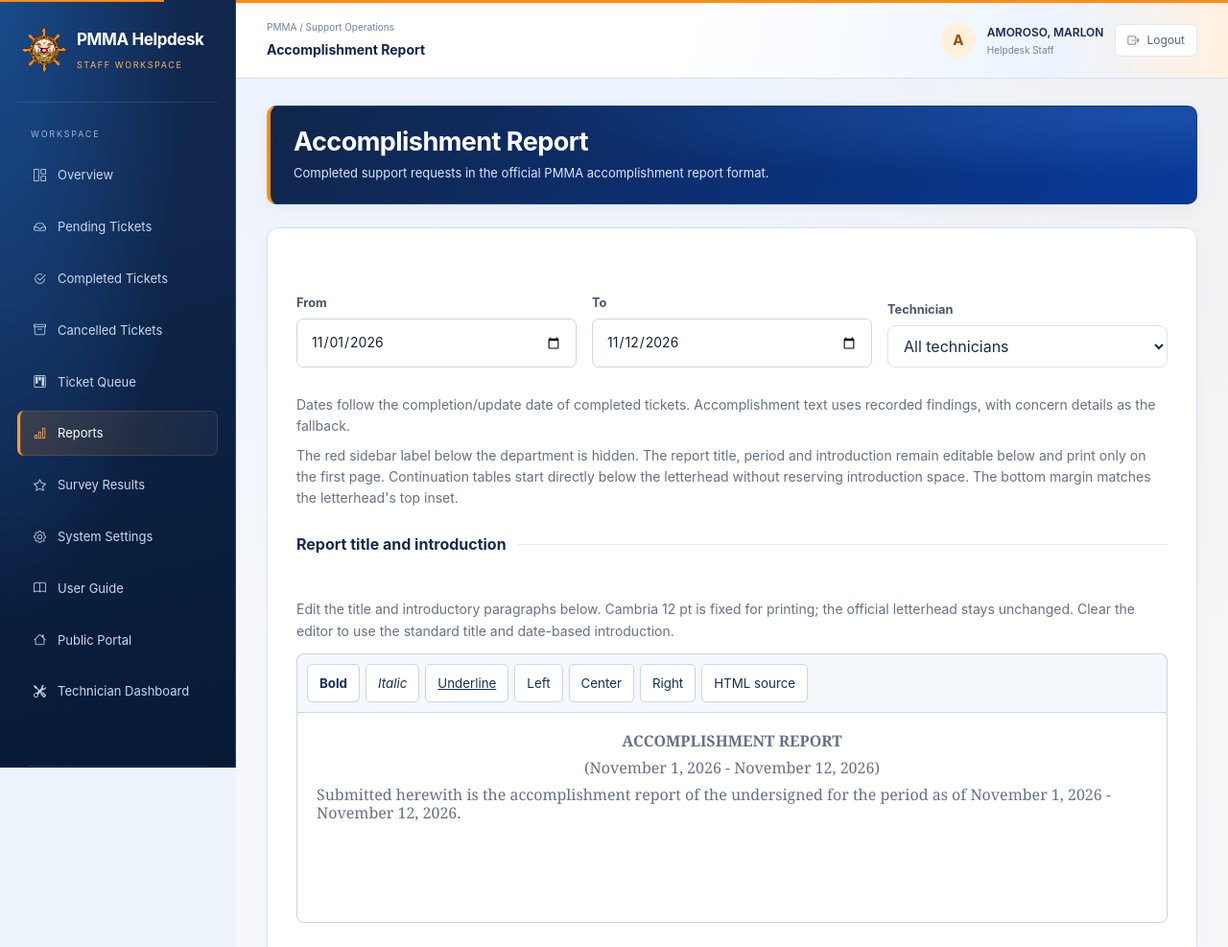
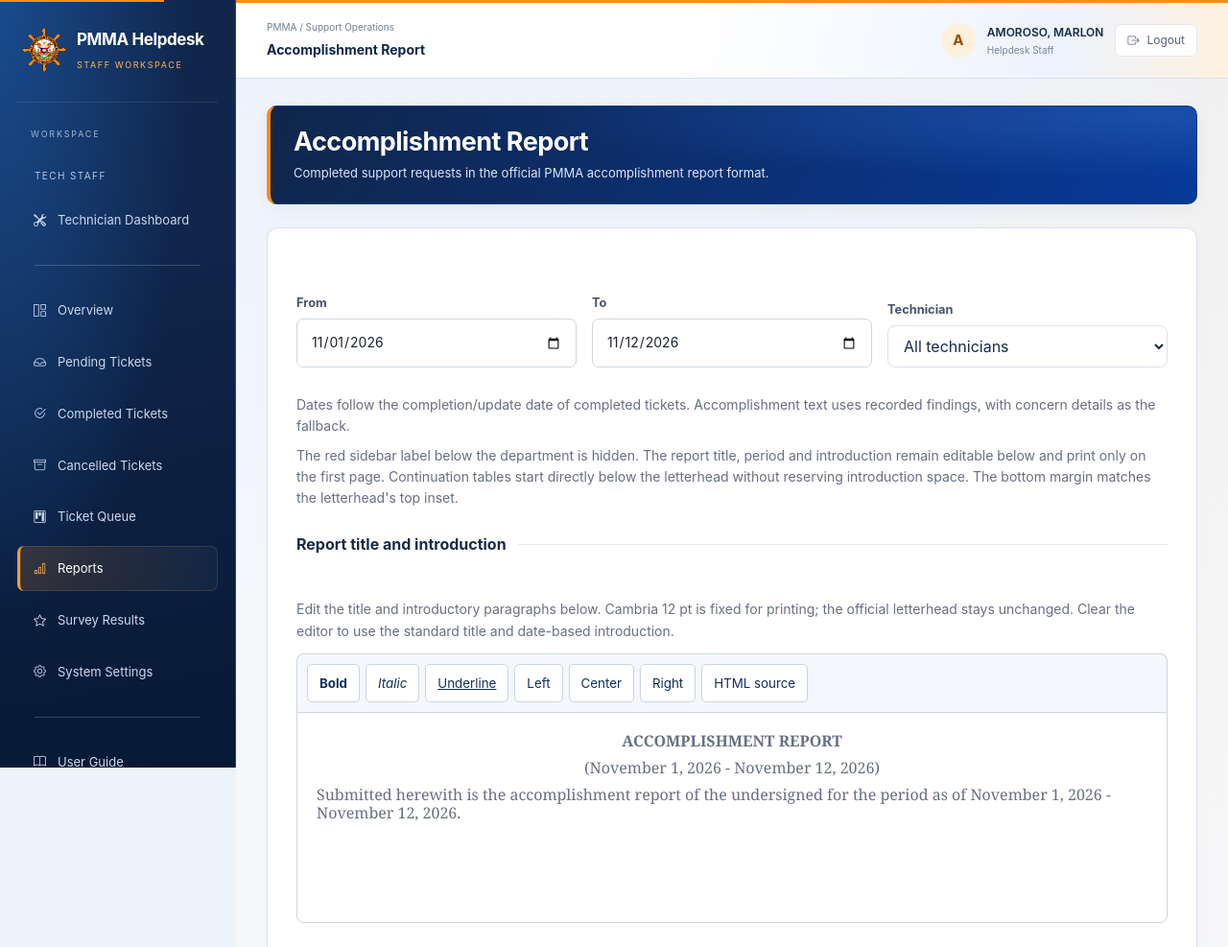
Before and after one commit to pmma-jerryamata/2026_PMMALaravelTemplate, a Laravel app: page /report in a window 1280 px wide. Shown: the top 987 px of the page at 96% size. Run offline with Laravel 9, Linux system fonts and the light colour scheme; a user stored in the database is signed in; data comes from the database, SQL or seed files in the repository.

Commit message:
feat: update technician dashboard navigation and add admin sidebar styling

```diff
--- a/public/helpdesk/css/legacy-adapter.css
+++ b/public/helpdesk/css/legacy-adapter.css
@@ -140,3 +140,5 @@ body { margin: 0; }
     .portal-form .report-actions { flex-direction: column; align-items: stretch; }
     .portal-form .report-actions > .btn { width: 100%; align-self: stretch; white-space: normal; }
 }
+
+.admin-sidebar .admin-nav-divider{border:0;border-top:1px solid #ffffff30;margin:16px 18px}.admin-sidebar nav .admin-nav-label{display:block;margin:16px 18px 8px;font-size:10px;letter-spacing:1.4px;color:#b6c8e4}
--- a/resources/views/helpdesk/layouts/dashboard.blade.php
+++ b/resources/views/helpdesk/layouts/dashboard.blade.php
@@ -15,15 +15,20 @@
 <a class="admin-brand" href="{{ route('dashboard') }}"><img src="{{ asset('helpdesk/images/pmma-logo.png') }}" width="48" height="48" alt="PMMA seal"><span><strong>{{ $systemSettings['app_name'] }}</strong><small>STAFF WORKSPACE</small></span></a>
 <span class="admin-nav-label">WORKSPACE</span><button type="button" class="admin-menu-close" aria-label="Close navigation"><i class="bi bi-x-lg" aria-hidden="true"></i></button>
 <nav id="staff-navigation" aria-label="Staff navigation">
-<a href="{{ route('dashboard') }}" @class(['selected' => request()->routeIs('dashboard', 'admin.index', 'support', 'tech.index') && !request('status')])><i class="bi bi-grid-1x2" aria-hidden="true"></i> Overview</a>
+@if(\App\Models\Technician::whereRaw('LOWER(email) = ?', [mb_strtolower(trim(auth()->user()->email))])->exists())
+<span class="admin-nav-label">TECH STAFF</span>
+<a href="{{ route('tech.index') }}" @class(['selected' => request()->routeIs('tech.*')])><i class="bi bi-tools" aria-hidden="true"></i> Technician Dashboard</a>
+<hr class="admin-nav-divider">
+@endif
+<a href="{{ route('dashboard') }}" @class(['selected' => request()->routeIs('dashboard', 'admin.index', 'support') && !request('status')])><i class="bi bi-grid-1x2" aria-hidden="true"></i> Overview</a>
 @foreach(['Pending' => 'inbox', 'Completed' => 'check2-circle', 'Cancelled' => 'archive'] as $status => $icon)<a href="{{ route('dashboard', ['status' => $status]) }}" @class(['selected' => request('status') === $status])><i class="bi bi-{{ $icon }}" aria-hidden="true"></i> {{ $status }} Tickets</a>@endforeach
 <a href="{{ route('dashboard.queue') }}" @class(['selected' => request()->routeIs('dashboard.queue')])><i class="bi bi-kanban" aria-hidden="true"></i> Ticket Queue</a>
 <a href="{{ route('report') }}" @class(['selected' => request()->routeIs('report')])><i class="bi bi-bar-chart" aria-hidden="true"></i> Reports</a>
 <a href="{{ route('dashboard.surveys') }}" @class(['selected' => request()->routeIs('dashboard.surveys')])><i class="bi bi-star" aria-hidden="true"></i> Survey Results</a>
 <a href="{{ route('dashboard.settings') }}" @class(['selected' => request()->routeIs('dashboard.settings*')])><i class="bi bi-gear" aria-hidden="true"></i> System Settings</a>
+<hr class="admin-nav-divider">
 <a href="{{ route('dashboard.user-guide') }}" @class(['selected' => request()->routeIs('dashboard.user-guide')])><i class="bi bi-book" aria-hidden="true"></i> User Guide</a>
 <a href="{{ route('home') }}"><i class="bi bi-house" aria-hidden="true"></i> Public Portal</a>
-<a href="{{ route('tech.index') }}"><i class="bi bi-tools" aria-hidden="true"></i> Technician Dashboard</a>
 </nav><div class="admin-sidebar-bottom"><span>Information Technology Services Unit</span></div></aside>
 <button type="button" class="admin-menu-backdrop" aria-label="Close navigation" tabindex="-1" hidden></button>
 <div class="admin-shell"><header class="admin-topbar"><button type="button" class="admin-menu-toggle" aria-label="Open navigation" aria-controls="staff-sidebar" aria-expanded="false"><i class="bi bi-list" aria-hidden="true"></i></button><div><span class="admin-topbar-label">PMMA / Support Operations</span><strong>@yield('title', 'Dashboard')</strong></div><div class="admin-account"><span class="admin-avatar">{{ mb_substr(auth()->user()->name, 0, 1) }}</span><a href="{{ route('profile.edit') }}" class="admin-account-name">{{ auth()->user()->name }}<small>Helpdesk Staff</small></a><form method="post" action="{{ route('logout') }}">@csrf<button type="submit" class="staff-logout ui-action" aria-label="Logout"><i class="bi bi-box-arrow-right" aria-hidden="true"></i><span>Logout</span></button></form></div></header>
```
